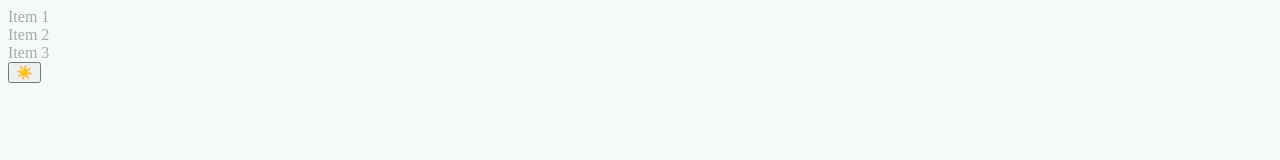
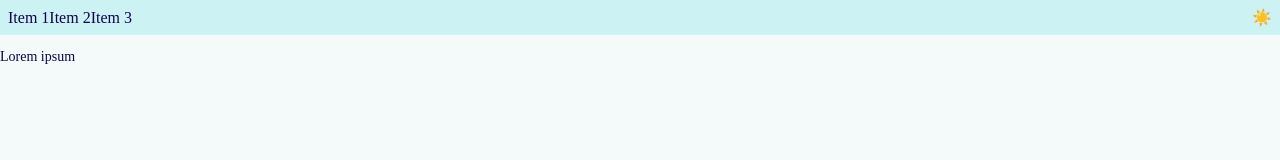
Before and after one commit to patricksevat/plain-menu, a plain HTML site: page index.html in a window 1280 px wide. Drawn offline with Linux system fonts and the light colour scheme.

Commit message:
wip(): styling the navbar

```diff
--- a/global.css
+++ b/global.css
@@ -2,7 +2,14 @@
 body {
     --bg-primary: #F4F9F9;
     --bg-secondary: #CCF2F4;
-    --text-primary: #AAAAAA;
+    --text-primary: #0F044C;
+
+    --font-size-modifier: 1;
+
+    --padding-xs: 2px;
+    --padding-sm: 4px;
+    --padding-md: 8px;
+    --padding-lg: 16px;
 }
 
 body[dark="true"] {
@@ -11,12 +18,27 @@ body[dark="true"] {
     --text-primary: #EEEEEE;
 }
 
+/* VARS end*/
+
+/* BODY start */
+
 body {
     background: var(--bg-primary);
     color: var(--text-primary);
+
+    margin: 0;
 }
 
-/* VARS end*/
+/* Modern browser way of doing a clearfix */
+button {
+    all: unset
+}
+
+button[hidden] {
+    display: none;
+}
+
+/* BODY end */
 
 /* SKIP LINK start */
 
@@ -33,9 +55,35 @@ body {
 /* SKIP LINK end */
 
 /* NAV start*/
+nav {
+    display: flex;
+    flex-direction: row;
+    justify-content: space-between;
+
+    background: var(--bg-secondary);
+    color: var(--text-primary);
+
+    padding: var(--padding-md);
+}
+
+.toggle-theme-button {
+    align-self: end;
+
+}
+
+#menu {
+    display: flex;
+    flex-direction: row;
+    align-items: center;
+}
 
 /* NAV end*/
 
 /* MAIN start*/
 
+main {
+    color: var(--text-primary);
+    font-size: calc(14px * var(--font-size-modifier));
+}
+
 /* MAIN end*/
--- a/index.html
+++ b/index.html
@@ -9,7 +9,7 @@
     <body>
         <a id="skip-to-main-content" href="#main">Skip navigation to main content</a>
         <nav>
-            <div role="menubar">
+            <div id="menu" role="menubar">
                 <div role="menuitem" class="nav-item" aria-haspopup="true">
                     <span class="nav-item__text">Item 1</span>
                     <div role="menu" class="nav-item__submenu" hidden aria-hidden="true">
@@ -35,11 +35,11 @@
                     </div>
                 </div>
             </div>
-            <button id="toggle-light-mode" onclick="toggleCssTheme('light')" hidden>🌚</button>
-            <button id="toggle-dark-mode" onclick="toggleCssTheme('dark')">☀️</button>
+            <button class="toggle-theme-button" id="toggle-light-mode" onclick="toggleCssTheme('light')" hidden>🌚</button>
+            <button class="toggle-theme-button" id="toggle-dark-mode" onclick="toggleCssTheme('dark')">☀️</button>
         </nav>
         <main id="main">
-
+            <p>Lorem ipsum</p>
         </main>
         <footer>
             <script src="script.js"></script>
```
Also changed, not shown: 1 other file.
